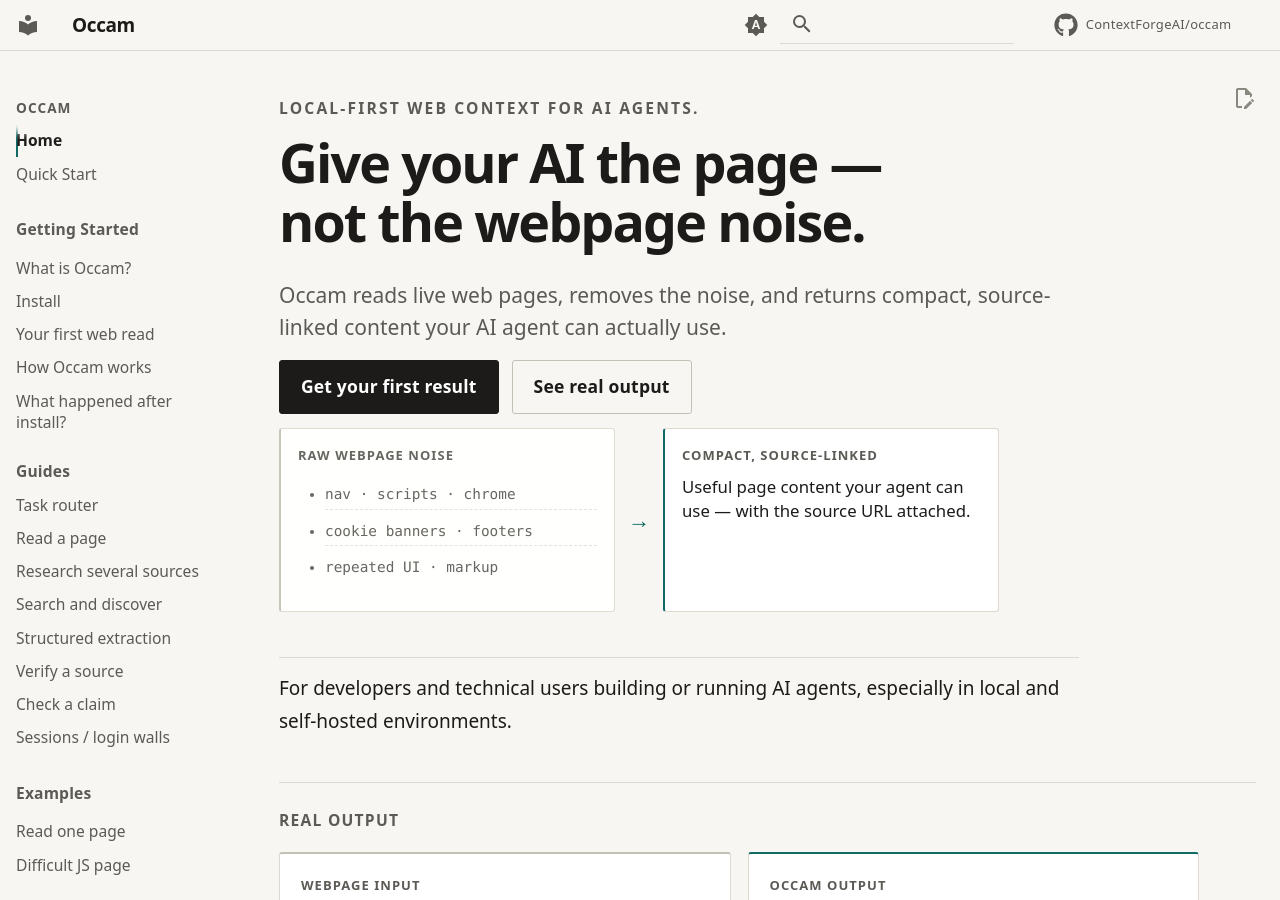
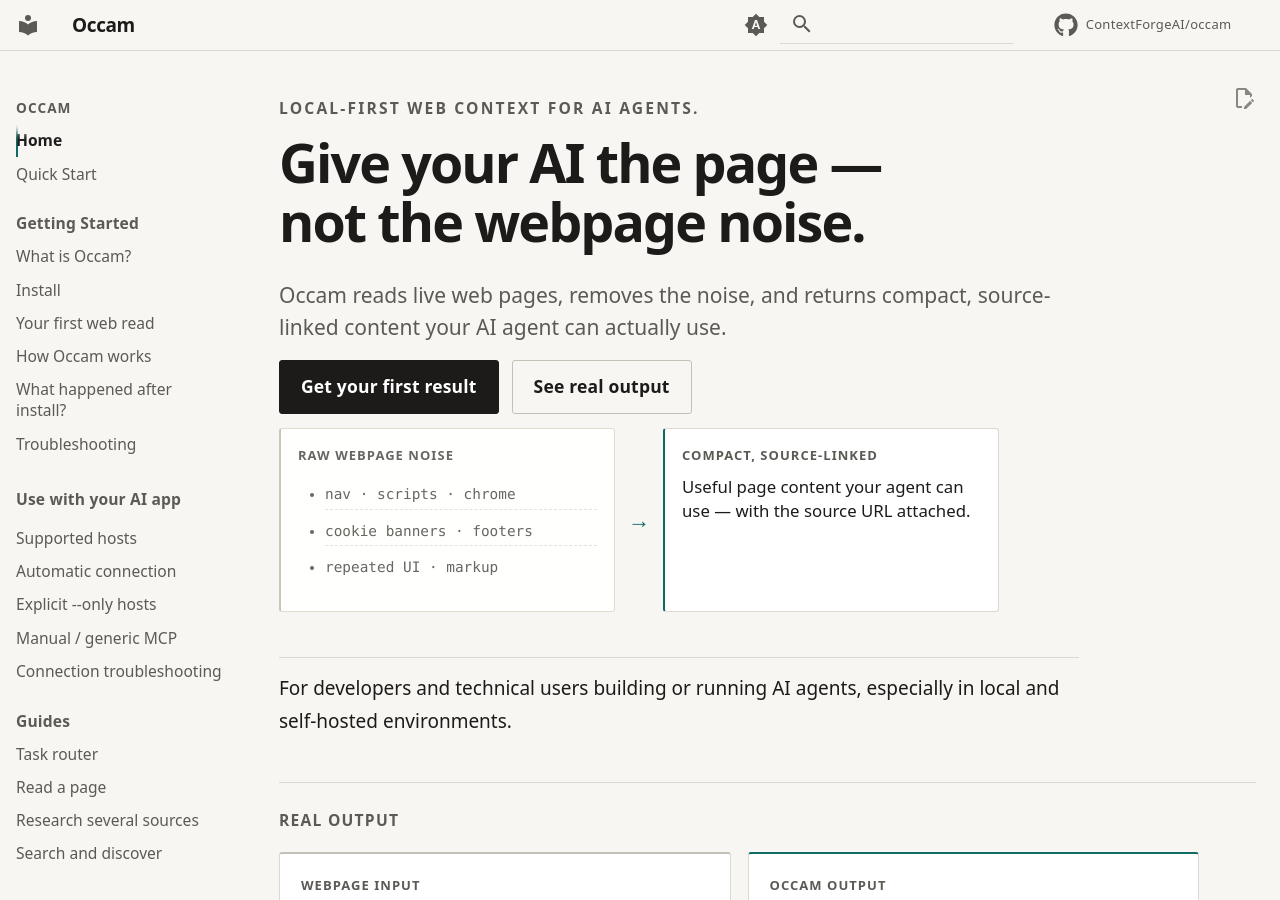
Before and after one commit to ContextForgeAI/occam, an MkDocs documentation site: the page built from docs/index.md, in a window 1280 px wide and 900 px high. Built offline with MkDocs 1.6.1 and Material for MkDocs 9.7.7, drawn with Linux system fonts in a browser that asks for light colours; comment, search, counter and statistics services are not loaded.

Commit message:
docs: polish responsive and accessible documentation UX
Prioritize Quick Start, Use with your AI app, and Troubleshooting in nav; surface the current proof example without breaking existing URLs.

```diff
--- a/mkdocs.yml
+++ b/mkdocs.yml
@@ -109,10 +109,17 @@
   - Getting Started:
       - What is Occam?: what-is-occam.md
       - Install: install.md
-      - Connect your AI: connect/index.md
       - Your first web read: getting-started.md
       - How Occam works: how-occam-works.md
       - What happened after install?: connect/after-install.md
+      - Troubleshooting: troubleshooting.md
+  - Use with your AI app:
+      - Overview: connect/index.md
+      - Supported hosts: mcp-hosts.md
+      - Automatic connection: connect/automatic.md
+      - Explicit --only hosts: connect/explicit-only.md
+      - Manual / generic MCP: connect/manual.md
+      - Connection troubleshooting: connect/troubleshooting.md
   - Guides:
       - Task router: choosing-a-tool.md
       - Read a page: guides/read-a-page.md
@@ -124,6 +131,7 @@
       - Sessions / login walls: guides/sessions.md
   - Examples:
       - Overview: examples/index.md
+      - Current proof: examples/current-proof/README.md
       - Read one page: examples/read-one-page.md
       - Difficult JS page: examples/difficult-js-page.md
       - Research several URLs: examples/research-several.md
@@ -138,12 +146,6 @@
       - "EXPERIMENTAL: watch": examples/watch-experimental.md
       - "EXPERIMENTAL: crosscheck": examples/crosscheck-experimental.md
       - More recipes: recipes.md
-  - Connect:
-      - Supported hosts: mcp-hosts.md
-      - Automatic connection: connect/automatic.md
-      - Explicit --only hosts: connect/explicit-only.md
-      - Manual / generic MCP: connect/manual.md
-      - Connection troubleshooting: connect/troubleshooting.md
   - Trust & Safety:
       - Overview: trust-and-safety.md
       - Local-first model: trust/local-first.md
```
